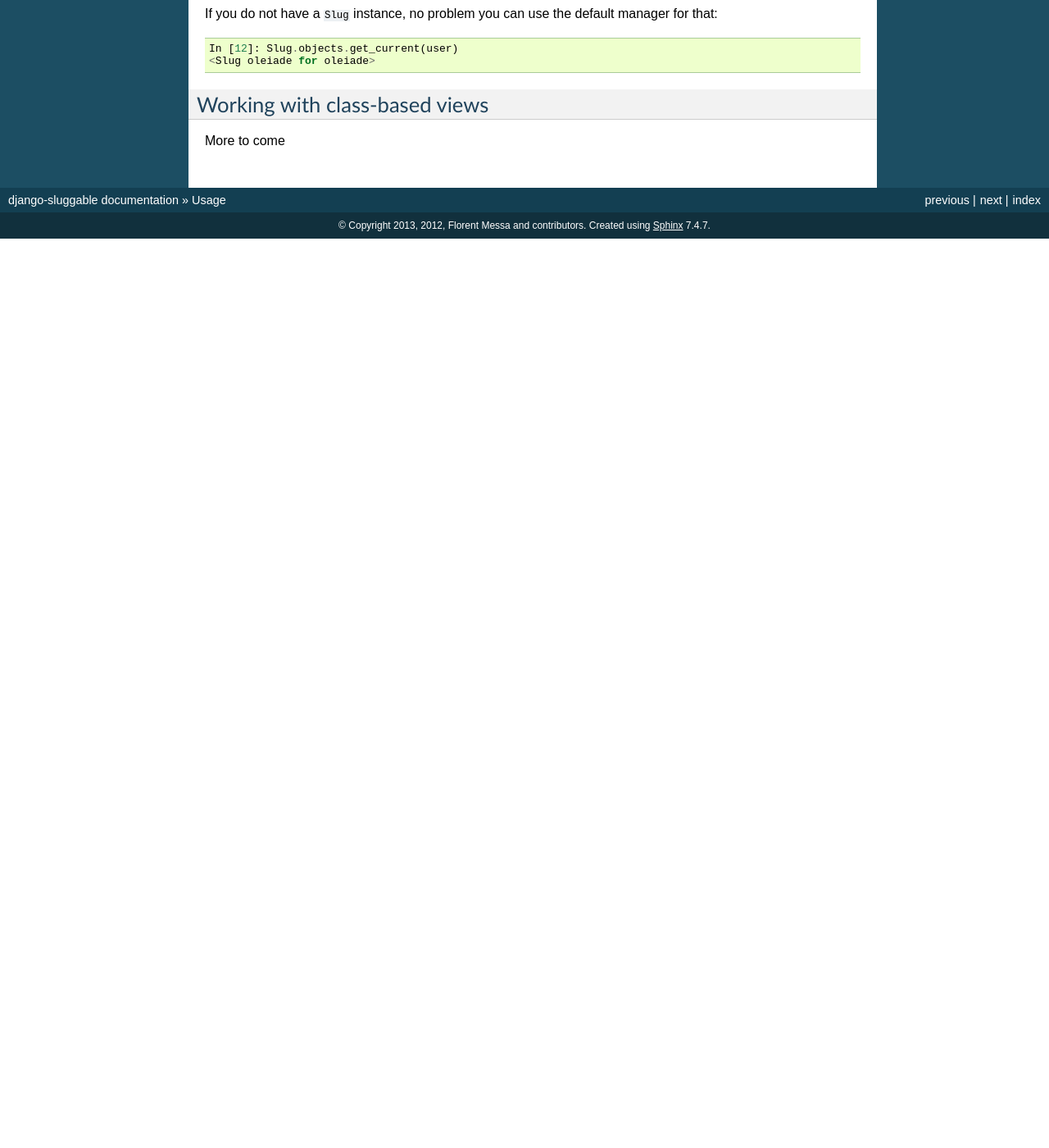
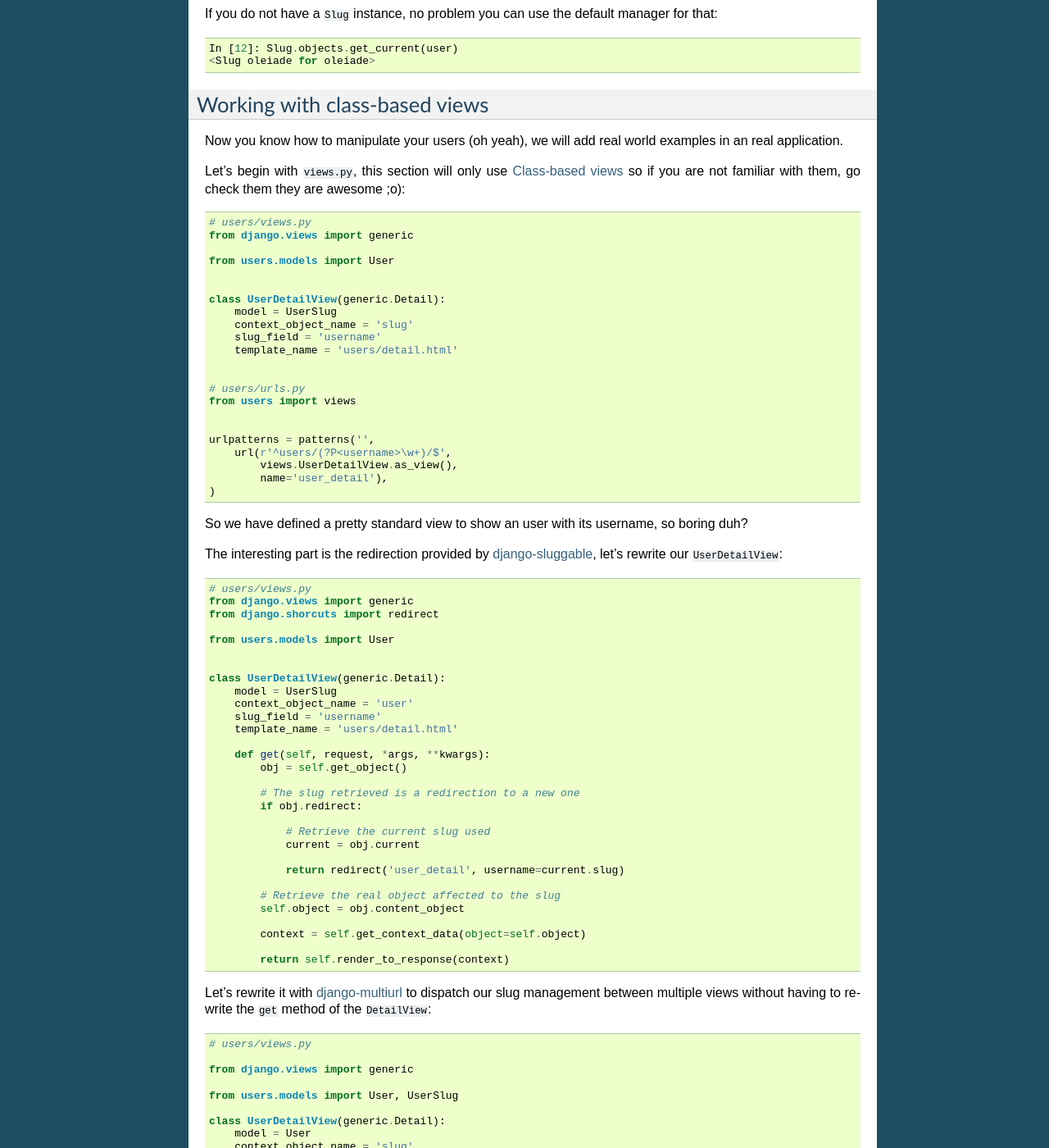
Before and after one commit to thoas/django-sluggable, a Sphinx documentation site: the page built from docs/usage.rst, in a window 1280 px wide and 1400 px high, scrolled down 1414 px. Shown: the whole window at 82% size. Built offline with Sphinx 7.4.7, drawn with Linux system fonts in a browser that asks for light colours; the version number could not be read and is left out; before the commit the page ends 1705 px from its top, so only the background shows below that; some of the changed text lies outside the part shown.

Commit message:
Add more documentation

```diff
--- a/docs/usage.rst
+++ b/docs/usage.rst
@@ -24,8 +24,8 @@ between the old username and the new one.
 In ``models.py``, we will define a decider model which will store all usernames::
 
     # users/models.py
+    from sluggable.models import Slug
 
-    from sluggable.models import Slug
 
     class UserSlug(Slug):
         class Meta:
@@ -37,8 +37,8 @@ so we will change the type of the ``username`` field.
 ::
 
     # users/models.py
+    from sluggable.fields import SluggableField
 
-    from sluggable.fields import SluggableField
 
     class User(models.Model):
         username = SluggableField(decider=UserSlug)
@@ -92,7 +92,125 @@ for that::
 Working with class-based views
 ------------------------------
 
-More to come
+Now you know how to manipulate your users (oh yeah), we will add real world
+examples in an real application.
+
+Let's begin with ``views.py``, this section will only use `Class-based views`_
+so if you are not familiar with them, go check them they are awesome ;o)::
+
+    # users/views.py
+    from django.views import generic
+
+    from users.models import User
+
+
+    class UserDetailView(generic.Detail):
+        model = UserSlug
+        context_object_name = 'slug'
+        slug_field = 'username'
+        template_name = 'users/detail.html'
+
+
+    # users/urls.py
+    from users import views
+
+
+    urlpatterns = patterns('',
+        url(r'^users/(?P<username>\w+)/$',
+            views.UserDetailView.as_view(),
+            name='user_detail'),
+    )
+
+
+So we have defined a pretty standard view to show an user with its username,
+so boring duh?
+
+The interesting part is the redirection provided by `django-sluggable`_, let's
+rewrite our ``UserDetailView``::
+
+    # users/views.py
+    from django.views import generic
+    from django.shorcuts import redirect
+
+    from users.models import User
+
+
+    class UserDetailView(generic.Detail):
+        model = UserSlug
+        context_object_name = 'user'
+        slug_field = 'username'
+        template_name = 'users/detail.html'
+
+        def get(self, request, *args, **kwargs):
+            obj = self.get_object()
+
+            # The slug retrieved is a redirection to a new one
+            if obj.redirect:
+
+                # Retrieve the current slug used
+                current = obj.current
+
+                return redirect('user_detail', username=current.slug)
+
+            # Retrieve the real object affected to the slug
+            self.object = obj.content_object
+
+            context = self.get_context_data(object=self.object)
+
+            return self.render_to_response(context)
+
+
+Let's rewrite it with `django-multiurl`_ to dispatch our slug management between
+multiple views without having to rewrite the ``get`` method of the ``DetailView``::
+
+    # users/views.py
+
+    from django.views import generic
+
+    from users.models import User, UserSlug
+
+    class UserDetailView(generic.Detail):
+        model = User
+        context_object_name = 'slug'
+        slug_field = 'username'
+        template_name = 'users/detail.html'
+
+
+    class UserRedirectView(generic.RedirectView):
+        permanent = True
+
+        def get_redirect_url(self, username):
+            slug = get_object_or_404(UserSlug.objects.filter(redirect=True), slug=username)
+
+            return reverse('user_detail', args=(slug.current.slug,))
+
+    # users/urls.py
+
+    from multiurl import multiurl, ContinueResolving
+
+    from django.http import Http404
+
+    from users import views
+
+    urlpatterns = patterns('',
+        multiurl(
+            url(r'^users/(?P<username>\w+)/$',
+                views.UserDetailView.as_view(),
+                name='user_detail'),
+            url(r'^users/(?P<username>\w+)/$',
+                views.UserRedirectView.as_view(),
+                name='user_redirect'),
+            catch = (Http404, ContinueResolving)
+        )
+    )
+
+
+Hidden features
+---------------
+
+...
 
 .. _`contenttypes`: https://docs.djangoproject.com/en/dev/ref/contrib/contenttypes/
 .. _`django-sluggable`: https://github.com/thoas/django-sluggable
+.. _`Class-based views`: https://docs.djangoproject.com/en/dev/topics/class-based-views/
+.. _`django-multiurl`: https://github.com/jacobian/django-multiurl
```
